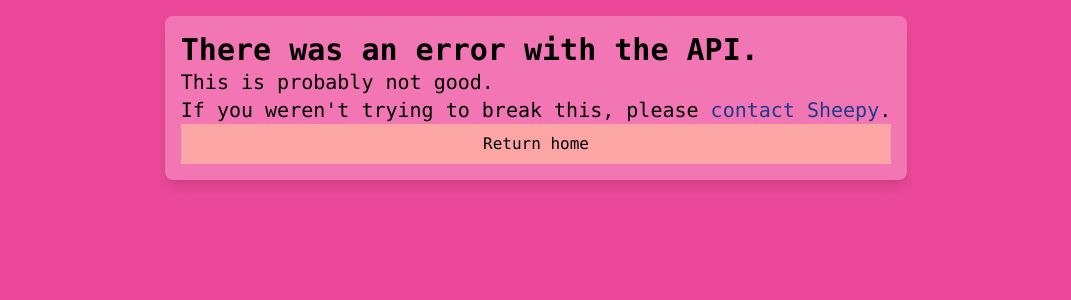
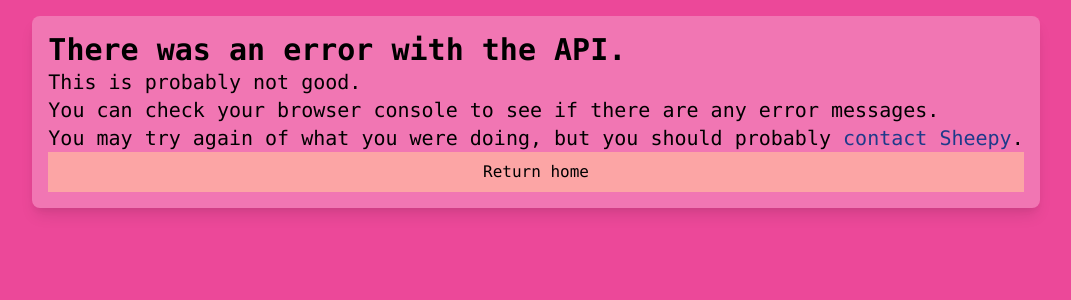
Before and after one commit to sheepy0125/NewMinecraftGearFormSite, a React (Create React App) app: page /api-error in a window 1280 px wide. Shown: the top 300 px of the page, without its empty margins (104-1175 px from the left). Built offline with nearby package versions, Linux system fonts and the light colour scheme.

Commit message:
Reword API error page

```diff
--- a/src/components/pages/errors/apiError.jsx
+++ b/src/components/pages/errors/apiError.jsx
@@ -9,8 +9,9 @@
 		<BoxWidget message="There was an error with the API.">
 			<div className="text-xl">
 				<p className="font-normal">This is probably not good.</p>
+				<p className="font-thin">You can check your browser console to see if there are any error messages.</p>
 				<p className="font-normal">
-					If you weren't trying to break this, please{" "}
+					You may try again of what you were doing, but you should probably{" "}
 					<Link to="/not-implemented" className="text-blue-900 cursor-pointer hover:underline">
 						contact Sheepy
 					</Link>
```
